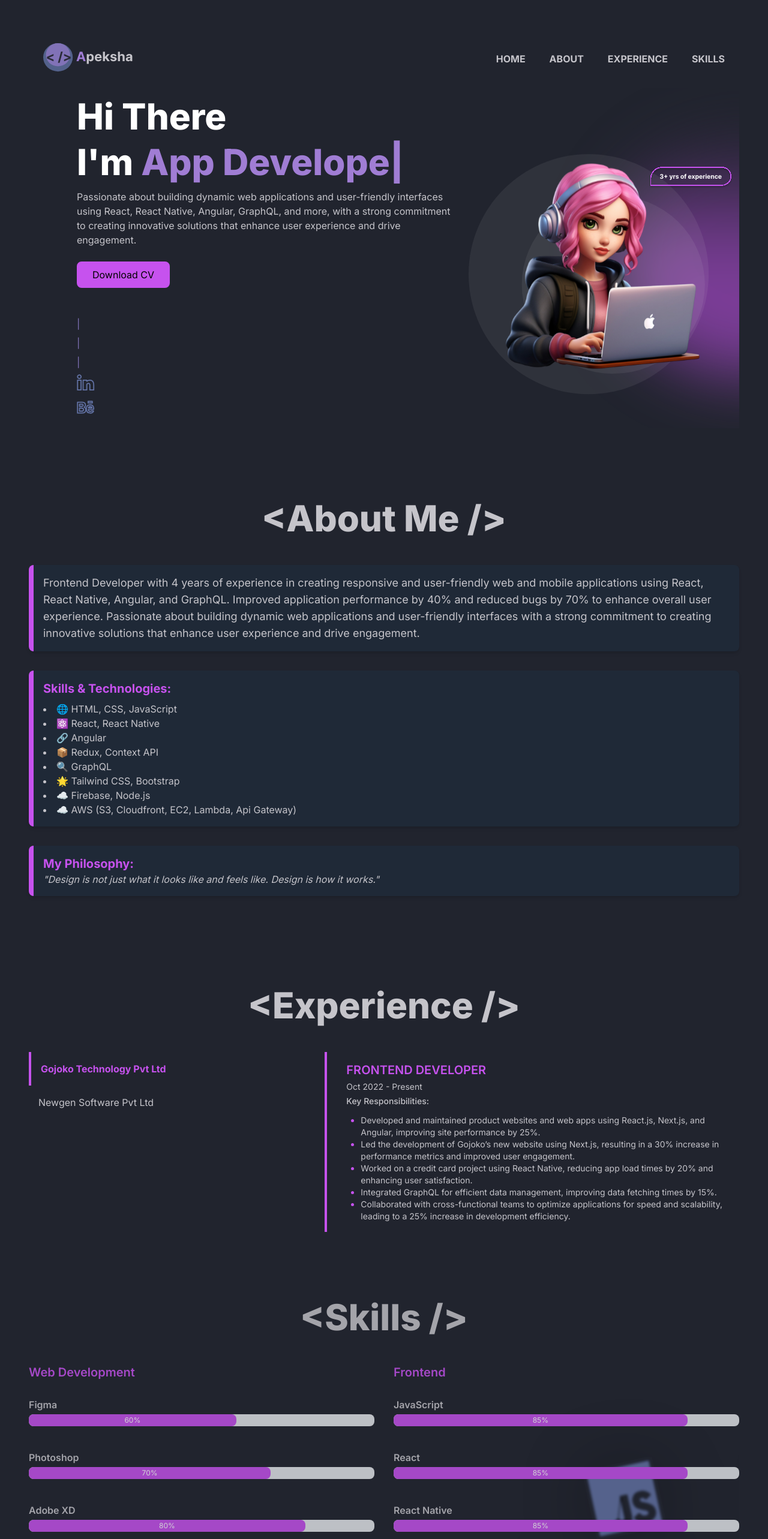
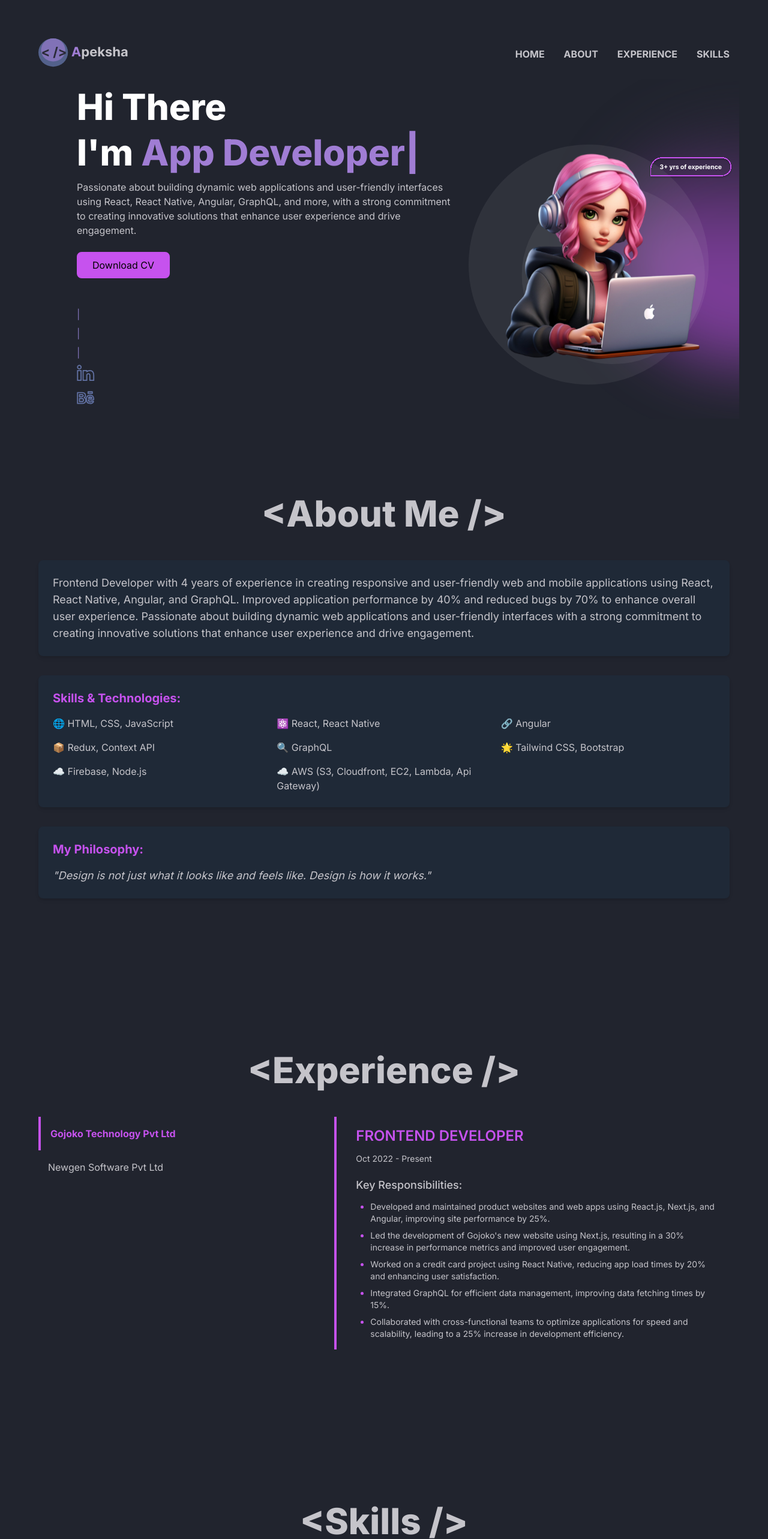
Before and after one commit to apekshasood/portfolio-website, a Next.js app: page / in a window 1280 px wide. Shown: the top 2566 px of the page at 60% size. Built offline with nearby package versions, Linux system fonts and the light colour scheme.

Commit message:
added CV and update content

```diff
--- a/src/app/components/AboutMe.tsx
+++ b/src/app/components/AboutMe.tsx
@@ -1,38 +1,47 @@
+'use client'
+
 import { motion, useInView } from 'framer-motion'
 import React, { useRef } from 'react'
 
 const AboutMe = () => {
-  const refHeading = useRef(null)
-  const refDescription = useRef(null)
-  const refSkills = useRef(null)
-  const refPhilosophy = useRef(null)
+  const ref = useRef(null)
+  const isInView = useInView(ref, { once: true })
 
-  const isHeadingInView = useInView(refHeading, { once: true })
-  const isDescriptionInView = useInView(refDescription, { once: true })
-  const isSkillsInView = useInView(refSkills, { once: true })
-  const isPhilosophyInView = useInView(refPhilosophy, { once: true })
+  const containerVariants = {
+    hidden: { opacity: 0 },
+    visible: {
+      opacity: 1,
+      transition: {
+        staggerChildren: 0.2,
+      },
+    },
+  }
+
+  const itemVariants = {
+    hidden: { opacity: 0, y: 20 },
+    visible: { opacity: 1, y: 0 },
+  }
 
   return (
-    <motion.section id="about" className="py-12">
-      <div className="container mx-auto my-6">
-        {/* Heading Animation */}
+    <motion.section
+      id="about"
+      className="py-16 lg:py-32"
+      ref={ref}
+      variants={containerVariants}
+      initial="hidden"
+      animate={isInView ? 'visible' : 'hidden'}
+    >
+      <div className="container mx-auto px-4">
         <motion.h1
-          ref={refHeading}
-          className="text-center text-4xl lg:text-6xl font-extrabold text-[#C5C4CA] py-12"
-          initial={{ opacity: 0, y: -50 }}
-          animate={isHeadingInView ? { opacity: 1, y: 0 } : {}}
-          transition={{ duration: 0.5 }}
+          className="text-center text-4xl lg:text-6xl font-extrabold text-[#C5C4CA] mb-12"
+          variants={itemVariants}
         >
           {'<About Me />'}
         </motion.h1>
 
-        {/* Description Animation */}
         <motion.div
-          ref={refDescription}
-          className="border-l-8 border-[#C652EE] p-4 rounded-lg shadow-md mb-8 bg-gray-800"
-          initial={{ opacity: 0, y: 50 }}
-          animate={isDescriptionInView ? { opacity: 1, y: 0 } : {}}
-          transition={{ duration: 0.5, delay: 0.1 }}
+          className="bg-gray-800 rounded-lg shadow-md p-6 mb-8"
+          variants={itemVariants}
         >
           <p className="text-lg text-[#C5C4CA]">
             Frontend Developer with 4 years of experience in creating responsive
@@ -45,18 +54,14 @@ const AboutMe = () => {
           </p>
         </motion.div>
 
-        {/* Skills & Technologies Animation */}
         <motion.div
-          ref={refSkills}
-          className="border-l-8 border-[#C652EE] p-4 rounded-lg shadow-md mb-8 bg-gray-800"
-          initial={{ opacity: 0, y: 50 }}
-          animate={isSkillsInView ? { opacity: 1, y: 0 } : {}}
-          transition={{ duration: 0.5, delay: 0.2 }}
+          className="bg-gray-800 rounded-lg shadow-md p-6 mb-8"
+          variants={itemVariants}
         >
-          <h2 className="text-xl font-bold text-[#C652EE]">
+          <h2 className="text-xl font-bold text-[#C652EE] mb-4">
             Skills & Technologies:
           </h2>
-          <ul className="list-disc list-inside text-[#C5C4CA] mt-2">
+          <ul className="grid grid-cols-2 md:grid-cols-3 gap-4 text-[#C5C4CA]">
             <li>🌐 HTML, CSS, JavaScript</li>
             <li>⚛️ React, React Native</li>
             <li>🔗 Angular</li>
@@ -68,16 +73,14 @@ const AboutMe = () => {
           </ul>
         </motion.div>
 
-        {/* Philosophy Block Animation */}
         <motion.div
-          ref={refPhilosophy}
-          className="border-l-8 border-[#C652EE] p-4 rounded-lg shadow-md mb-8 bg-gray-800"
-          initial={{ opacity: 0, y: 50 }}
-          animate={isPhilosophyInView ? { opacity: 1, y: 0 } : {}}
-          transition={{ duration: 0.5, delay: 0.3 }}
+          className="bg-gray-800 rounded-lg shadow-md p-6"
+          variants={itemVariants}
         >
-          <h2 className="text-xl font-bold text-[#C652EE]">My Philosophy:</h2>
-          <blockquote className="italic text-[#C5C4CA]">
+          <h2 className="text-xl font-bold text-[#C652EE] mb-4">
+            My Philosophy:
+          </h2>
+          <blockquote className="italic text-[#C5C4CA] text-lg">
             "Design is not just what it looks like and feels like. Design is how
             it works."
           </blockquote>
--- a/src/app/components/Experience.tsx
+++ b/src/app/components/Experience.tsx
@@ -1,37 +1,34 @@
+'use client'
+
 import Tabs from '@/app/sharedComponents/Tab'
-import React, { useRef } from 'react'
+import { useRef } from 'react'
 import { motion, useInView } from 'framer-motion'
 
 const Experience = () => {
-  // Create a ref for the section
   const ref = useRef(null)
-  const isInView = useInView(ref, { once: true }) // Animation triggers once when it comes into view
+  const isInView = useInView(ref, { once: true })
 
   return (
-    <div id="experience" className="container mx-auto my-6">
+    <div id="experience" className="py-16 lg:py-32">
       <motion.div
-        ref={ref} // Attach the ref to the container
+        ref={ref}
         initial={{ opacity: 0, y: 20 }}
-        animate={isInView ? { opacity: 1, y: 0 } : {}} // Animate only when in view
+        animate={isInView ? { opacity: 1, y: 0 } : {}}
         exit={{ opacity: 0, y: -20 }}
         transition={{ duration: 0.5 }}
-        className="items-center"
+        className="container mx-auto px-4"
       >
-        {/* Heading */}
-        <h1 className="text-center text-4xl lg:text-6xl font-extrabold text-[#C5C4CA] py-12">
+        <h1 className="text-center text-4xl lg:text-6xl font-extrabold text-[#C5C4CA] mb-12">
           {'<Experience />'}
         </h1>
 
-        {/* Tabs */}
-        <div className="container">
         <motion.div
           initial={{ opacity: 0 }}
-            animate={isInView ? { opacity: 1 } : {}} // Animate the Tabs component when in view
+          animate={isInView ? { opacity: 1 } : {}}
           transition={{ delay: 0.2, duration: 0.5 }}
         >
           <Tabs />
         </motion.div>
-        </div>
       </motion.div>
     </div>
   )
--- a/src/app/components/Navbar.tsx
+++ b/src/app/components/Navbar.tsx
@@ -1,29 +1,70 @@
-import Link from 'next/link'
+'use client'
 import Image from 'next/image'
-import { useState } from 'react'
+import { useState, useEffect } from 'react'
 import { Link as ScrollLink } from 'react-scroll'
+import { motion, AnimatePresence } from 'framer-motion'
 
 const Navbar = () => {
   const [isMenuOpen, setIsMenuOpen] = useState(false)
+  const [scrolled, setScrolled] = useState(false)
 
-  // Toggle the mobile menu
+  useEffect(() => {
+    const handleScroll = () => {
+      setScrolled(window.scrollY > 50)
+    }
+
+    window.addEventListener('scroll', handleScroll)
+    return () => window.removeEventListener('scroll', handleScroll)
+  }, [])
+
   const toggleMenu = () => {
     setIsMenuOpen(!isMenuOpen)
   }
 
+  const navItems = [
+    { name: 'HOME', to: 'home' },
+    { name: 'ABOUT', to: 'about' },
+    { name: 'EXPERIENCE', to: 'experience' },
+    { name: 'SKILLS', to: 'skills' },
+  ]
+
   return (
-    <nav className="sticky top-0 z-50">
-      {/* Main Navbar */}
-      <div className="flex items-center justify-between p-6 bg-[#21242E]">
-        <Image src="/images/Logo.svg" alt="Home" width={150} height={150} />
+    <nav
+      className={`sticky top-0 z-50 transition-all duration-300 ${
+        scrolled ? 'bg-[#21242E] shadow-lg' : 'bg-transparent'
+      }`}
+    >
+      <div className="container mx-auto px-4">
+        <div className="flex items-center justify-between py-4">
+          <Image src="/images/Logo.svg" alt="Logo" width={150} height={50} />
 
-        {/* Hamburger for mobile */}
-        <div className="block md:hidden" onClick={toggleMenu}>
+          <div className="hidden md:flex items-center space-x-8">
+            {navItems.map((item) => (
+              <ScrollLink
+                key={item.to}
+                to={item.to}
+                smooth={true}
+                offset={-70}
+                duration={500}
+                className="cursor-pointer text-[#C5C4CA] font-bold hover:text-[#C652EE] transition-colors duration-300"
+                activeClass="text-[#C652EE]"
+              >
+                {item.name}
+              </ScrollLink>
+            ))}
+          </div>
+
+          <div className="md:hidden">
+            <button
+              onClick={toggleMenu}
+              className="text-white focus:outline-none"
+            >
               <svg
-            className="w-8 h-8 cursor-pointer"
+                className="w-6 h-6"
                 fill="none"
+                stroke="currentColor"
                 viewBox="0 0 24 24"
-            stroke="currentColor"
+                xmlns="http://www.w3.org/2000/svg"
               >
                 <path
                   strokeLinecap="round"
@@ -32,143 +73,39 @@ const Navbar = () => {
                   d="M4 6h16M4 12h16m-7 6h7"
                 ></path>
               </svg>
+            </button>
+          </div>
+        </div>
       </div>
 
-        {/* Desktop Menu */}
-        <div className="hidden md:flex md:items-center md:space-x-10">
+      <AnimatePresence>
+        {isMenuOpen && (
+          <motion.div
+            initial={{ opacity: 0, y: -20 }}
+            animate={{ opacity: 1, y: 0 }}
+            exit={{ opacity: 0, y: -20 }}
+            transition={{ duration: 0.3 }}
+            className="md:hidden bg-[#21242E] shadow-lg"
+          >
+            <div className="container mx-auto px-4 py-4">
+              {navItems.map((item) => (
                 <ScrollLink
-            to="home"
+                  key={item.to}
+                  to={item.to}
                   smooth={true}
                   offset={-70}
                   duration={500}
-            className="cursor-pointer text-[#C5C4CA] font-bold hover:text-[#C652EE]"
-            activeClass="text-[#C652EE]"
-          >
-            HOME
-          </ScrollLink>
-          <ScrollLink
-            to="about"
-            smooth={true}
-            offset={-70}
-            duration={500}
-            className="cursor-pointer text-[#C5C4CA] font-bold hover:text-[#C652EE]"
-            activeClass="text-[#C652EE]"
-          >
-            ABOUT
-          </ScrollLink>
-          <ScrollLink
-            to="experience"
-            smooth={true}
-            offset={-70}
-            duration={500}
-            className="cursor-pointer text-[#C5C4CA] font-bold hover:text-[#C652EE]"
-            activeClass="text-[#C652EE]"
-          >
-            EXPERIENCE
-          </ScrollLink>
-          <ScrollLink
-            to="skills"
-            smooth={true}
-            offset={-70}
-            duration={500}
-            className="cursor-pointer text-[#C5C4CA] font-bold hover:text-[#C652EE]"
-            activeClass="text-[#C652EE]"
-          >
-            SKILLS
-          </ScrollLink>
-          {/* <ScrollLink
-            to="contact"
-            smooth={true}
-            offset={-70}
-            duration={500}
-            className="cursor-pointer text-[#C5C4CA] font-bold hover:text-[#C652EE]"
-            activeClass="text-[#C652EE]"
-          >
-            CONTACT
-          </ScrollLink> */}
-        </div>
-      </div>
-
-      {/* Mobile Side Menu */}
-      <div
-        className={`fixed inset-0 bg-[#21242E] transform ${
-          isMenuOpen ? 'translate-x-0' : '-translate-x-full'
-        } transition-transform duration-300 ease-in-out z-40 md:hidden`}
-      >
-        <div className="flex items-center justify-between p-6">
-          <Image src="/images/Logo.svg" alt="Home" width={150} height={150} />
-          <svg
-            className="w-8 h-8 cursor-pointer text-white"
-            fill="none"
-            viewBox="0 0 24 24"
-            stroke="currentColor"
-            onClick={toggleMenu}
-          >
-            <path
-              strokeLinecap="round"
-              strokeLinejoin="round"
-              strokeWidth="2"
-              d="M6 18L18 6M6 6l12 12"
-            ></path>
-          </svg>
-        </div>
-
-        {/* Mobile Links */}
-        <ul className="flex flex-col items-center space-y-8 mt-12 text-lg font-semibold text-white">
-          <ScrollLink
-            to="home"
-            smooth={true}
-            offset={-70}
-            duration={500}
-            className="cursor-pointer"
+                  className="block py-2 text-[#C5C4CA] font-bold hover:text-[#C652EE] transition-colors duration-300"
                   activeClass="text-[#C652EE]"
                   onClick={toggleMenu}
                 >
-            HOME
+                  {item.name}
                 </ScrollLink>
-          <ScrollLink
-            to="about"
-            smooth={true}
-            offset={-70}
-            duration={500}
-            className="cursor-pointer"
-            activeClass="text-[#C652EE]"
-            onClick={toggleMenu}
-          >
-            ABOUT
-          </ScrollLink>
-          <ScrollLink
-            to="experience"
-            smooth={true}
-            offset={-70}
-            duration={500}
-            className="cursor-pointer"
-            activeClass="text-[#C652EE]"
-            onClick={toggleMenu}
-          >
-            EXPERIENCE
-          </ScrollLink>
-          {/* <ScrollLink
-            to="contact"
-            smooth={true}
-            offset={-70}
-            duration={500}
-            className="cursor-pointer"
-            activeClass="text-[#C652EE]"
-            onClick={toggleMenu}
-          >
-            CONTACT
-          </ScrollLink> */}
-        </ul>
+              ))}
             </div>
-
-      {/* Background Overlay for mobile menu */}
-      {isMenuOpen && (
-        <div
-          className="fixed inset-0 bg-black opacity-50 z-30"
-          onClick={toggleMenu}
-        ></div>
+          </motion.div>
         )}
+      </AnimatePresence>
     </nav>
   )
 }
--- a/src/app/components/Skills.tsx
+++ b/src/app/components/Skills.tsx
@@ -1,5 +1,7 @@
-import React, { useRef } from 'react'
-import { motion, useInView } from 'framer-motion' // Importing Framer Motion
+'use client'
+
+import { useRef } from 'react'
+import { motion, useInView } from 'framer-motion'
 import SkillsContainer from '../sharedComponents/SkillContainer'
 
 const webDevelopmentSkills = [
@@ -8,7 +10,6 @@ const webDevelopmentSkills = [
   { name: 'Adobe XD', percent: 80 },
   { name: 'Wireframing', percent: 70 },
   { name: 'Responsive Design', percent: 80 },
-  // Add more skills as needed
 ]
 
 const frontendSkills = [
@@ -19,15 +20,6 @@ const frontendSkills = [
   { name: 'GraphQL', percent: 75 },
   { name: 'Redux', percent: 75 },
   { name: 'Tailwind CSS', percent: 80 },
-  // Add more skills as needed
-]
-
-const backendSkills = [
-  { name: 'Node.js', percent: 75 },
-  { name: 'MySQL', percent: 70 },
-  { name: 'RESTful APIs', percent: 80 },
-  { name: 'AWS (S3, EC2)', percent: 65 },
-  // Add more skills as needed
 ]
 
 const Skills = () => {
@@ -38,12 +30,12 @@ const Skills = () => {
     <div
       id="skills"
       ref={ref}
-      className="container mx-auto my-6 bg-cover bg-center py-4"
-      style={{ backgroundImage: `url('/images/Skill-bg.svg')`, opacity: 0.8 }}
+      className="py-16 lg:py-32 bg-cover bg-center bg-fixed"
+      style={{ backgroundImage: `url('/images/Skill-bg.svg')` }}
     >
-      <div className="items-center">
+      <div className="container mx-auto px-4">
         <motion.h1
-          className="text-center text-4xl lg:text-6xl font-extrabold text-[#C5C4CA] py-12"
+          className="text-center text-4xl lg:text-6xl font-extrabold text-[#C5C4CA] mb-12"
           initial={{ opacity: 0, y: -50 }}
           animate={isInView ? { opacity: 1, y: 0 } : {}}
           transition={{ duration: 0.5 }}
@@ -59,7 +51,6 @@ const Skills = () => {
           <SkillsContainer
             webDevelopmentSkills={webDevelopmentSkills}
             frontendSkills={frontendSkills}
-            // backendSkills={backendSkills} // Added backend skills
           />
         </motion.div>
       </div>
--- a/src/app/sharedComponents/SkillContainer.tsx
+++ b/src/app/sharedComponents/SkillContainer.tsx
@@ -1,6 +1,5 @@
-import React from 'react'
 import SkillTitle from './SkillTitle'
-import { motion } from 'framer-motion' // Import Framer Motion
+import { motion } from 'framer-motion'
 
 interface Skill {
   name: string
@@ -17,14 +16,14 @@ const staggerContainer = {
   show: {
     opacity: 1,
     transition: {
-      staggerChildren: 0.1, // Controls the delay between child animations
+      staggerChildren: 0.1,
     },
   },
 }
 
 const skillItem = {
-  hidden: { opacity: 0, x: -20 },
-  show: { opacity: 1, x: 0 },
+  hidden: { opacity: 0, y: 20 },
+  show: { opacity: 1, y: 0 },
 }
 
 function SkillsContainer({
@@ -33,13 +32,13 @@ function SkillsContainer({
 }: SkillsContainerProps) {
   return (
     <motion.div
-      className="grid lg:grid-cols-2 grid-row-2 gap-8"
-      variants={staggerContainer} // Apply stagger animation to the container
+      className="grid md:grid-cols-2 gap-8"
+      variants={staggerContainer}
       initial="hidden"
       animate="show"
     >
       <div>
-        <h2 className="text-xl font-semibold mb-4 text-[#C652EE]">
+        <h2 className="text-2xl font-semibold mb-6 text-[#C652EE]">
           Web Development
         </h2>
         {webDevelopmentSkills.map((skill, index) => (
@@ -49,7 +48,7 @@ function SkillsContainer({
         ))}
       </div>
       <div>
-        <h2 className="text-xl font-semibold mb-4 text-[#C652EE]">Frontend</h2>
+        <h2 className="text-2xl font-semibold mb-6 text-[#C652EE]">Frontend</h2>
         {frontendSkills.map((skill, index) => (
           <motion.div key={`frontend-${index}`} variants={skillItem}>
             <SkillTitle name={skill.name} percent={skill.percent} />
--- a/src/app/sharedComponents/Tab.tsx
+++ b/src/app/sharedComponents/Tab.tsx
@@ -1,4 +1,5 @@
 import { useState } from 'react'
+import { motion } from 'framer-motion'
 
 interface TabProps {
   label: string
@@ -8,16 +9,18 @@ interface TabProps {
 
 function Tab({ label, isActive, onClick }: TabProps) {
   return (
-    <div
+    <motion.div
       className={`cursor-pointer p-4 transition-all duration-300 ease-in-out ${
         isActive
           ? 'border-l-4 border-[#C652EE] text-[#C652EE] font-bold'
           : 'text-[#C5C4CA] hover:text-[#C652EE]'
       }`}
       onClick={onClick}
+      whileHover={{ scale: 1.05 }}
+      whileTap={{ scale: 0.95 }}
     >
       {label}
-    </div>
+    </motion.div>
   )
 }
 
@@ -29,15 +32,20 @@ interface TabContentProps {
 
 function TabContent({ heading, yoe, description }: TabContentProps) {
   return (
-    <div className="p-4">
-      <h1 className="text-xl text-[#C652EE] font-semibold">
+    <motion.div
+      className="p-4"
+      initial={{ opacity: 0, y: 20 }}
+      animate={{ opacity: 1, y: 0 }}
+      transition={{ duration: 0.5 }}
+    >
+      <h1 className="text-2xl text-[#C652EE] font-semibold mb-2">
         {heading.toUpperCase()}
       </h1>
-      <h2 className="text-sm py-1 text-[#C5C4CA]">{yoe}</h2>
-      <h3 className="text-sm pb-3 text-[#C5C4CA] font-medium">
+      <h2 className="text-sm py-1 text-[#C5C4CA] mb-4">{yoe}</h2>
+      <h3 className="text-lg pb-3 text-[#C5C4CA] font-medium">
         Key Responsibilities:
       </h3>
-      <ul className="list-disc ps-6">
+      <ul className="list-disc ps-6 space-y-2">
         {description.map((point, index) => (
           <li
             key={index}
@@ -47,11 +55,10 @@ function TabContent({ heading, yoe, description }: TabContentProps) {
           </li>
         ))}
       </ul>
-    </div>
+    </motion.div>
   )
 }
 
-// Job experiences extracted from your CV
 const tabs = [
   {
     id: 1,
@@ -60,7 +67,7 @@ const tabs = [
     yoe: 'Oct 2022 - Present',
     description: [
       'Developed and maintained product websites and web apps using React.js, Next.js, and Angular, improving site performance by 25%.',
-      'Led the development of Gojoko’s new website using Next.js, resulting in a 30% increase in performance metrics and improved user engagement.',
+      "Led the development of Gojoko's new website using Next.js, resulting in a 30% increase in performance metrics and improved user engagement.",
       'Worked on a credit card project using React Native, reducing app load times by 20% and enhancing user satisfaction.',
       'Integrated GraphQL for efficient data management, improving data fetching times by 15%.',
       'Collaborated with cross-functional teams to optimize applications for speed and scalability, leading to a 25% increase in development efficiency.',
@@ -89,8 +96,8 @@ function Tabs() {
   }
 
   return (
-    <div className="grid grid-cols-12">
-      <div className="col-span-5">
+    <div className="grid md:grid-cols-12 gap-8">
+      <div className="md:col-span-5">
         {tabs.map((tab) => (
           <Tab
             key={tab.id}
@@ -100,7 +107,7 @@ function Tabs() {
           />
         ))}
       </div>
-      <div className="col-span-7 border-l-4 border-[#C652EE] pl-4">
+      <div className="md:col-span-7 border-l-4 border-[#C652EE] pl-4">
         <TabContent {...tabs.find((tab) => tab.id === activeTab)!} />
       </div>
     </div>
```
Also changed, not shown: src/app/components/Footer.tsx (+25 -22 lines). Lines whose indentation alone changed are shown as unchanged.
